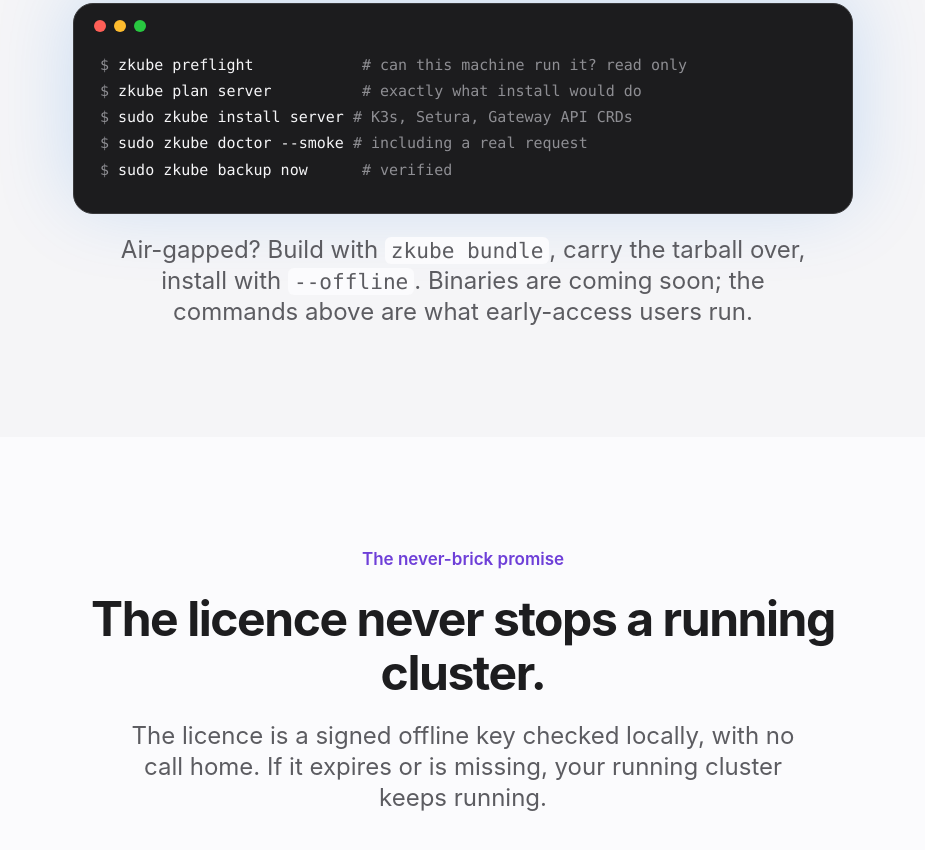
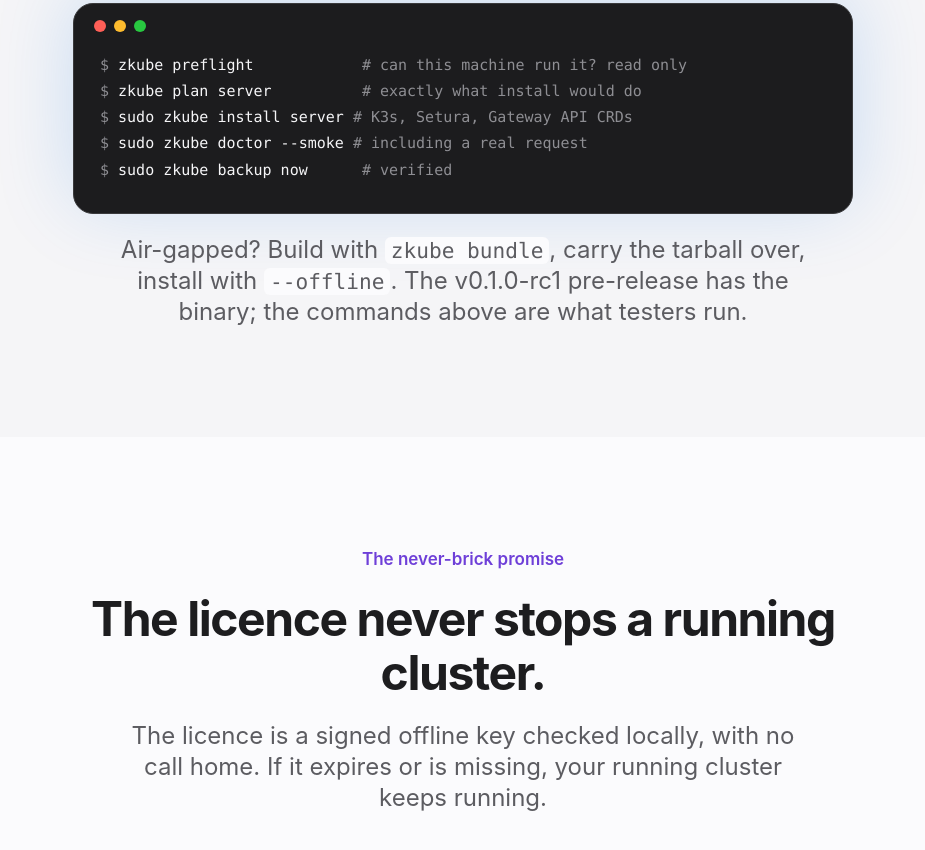
Before and after one commit to zyvorai/zyvor-kubeza-public, a plain HTML site: page docs/index.html in a window 1280 px wide. Shown: the part 3737-4587 px from the top of the page, without its empty margins (177-1102 px from the left). Drawn offline with Linux system fonts and the light colour scheme.

Commit message:
Site: remove the last 'coming soon' for binaries
Co-Authored-By: Claude Sonnet 5.5 <noreply@anthropic.com>

```diff
--- a/docs/index.html
+++ b/docs/index.html
@@ -107,7 +107,7 @@
 <span class="dim">$</span> sudo zkube install server <span class="dim"># K3s, Setura, Gateway API CRDs</span>
 <span class="dim">$</span> sudo zkube doctor --smoke <span class="dim"># including a real request</span>
 <span class="dim">$</span> sudo zkube backup now      <span class="dim"># verified</span></pre></div></div>
-<p class="sub reveal">Air-gapped? Build with <code>zkube bundle</code>, carry the tarball over, install with <code>--offline</code>. Binaries are coming soon; the commands above are what early-access users run.</p>
+<p class="sub reveal">Air-gapped? Build with <code>zkube bundle</code>, carry the tarball over, install with <code>--offline</code>. The v0.1.0-rc1 pre-release has the binary; the commands above are what testers run.</p>
 </div></section>
 
 <section id="licence"><div class="wrap promise">
```
